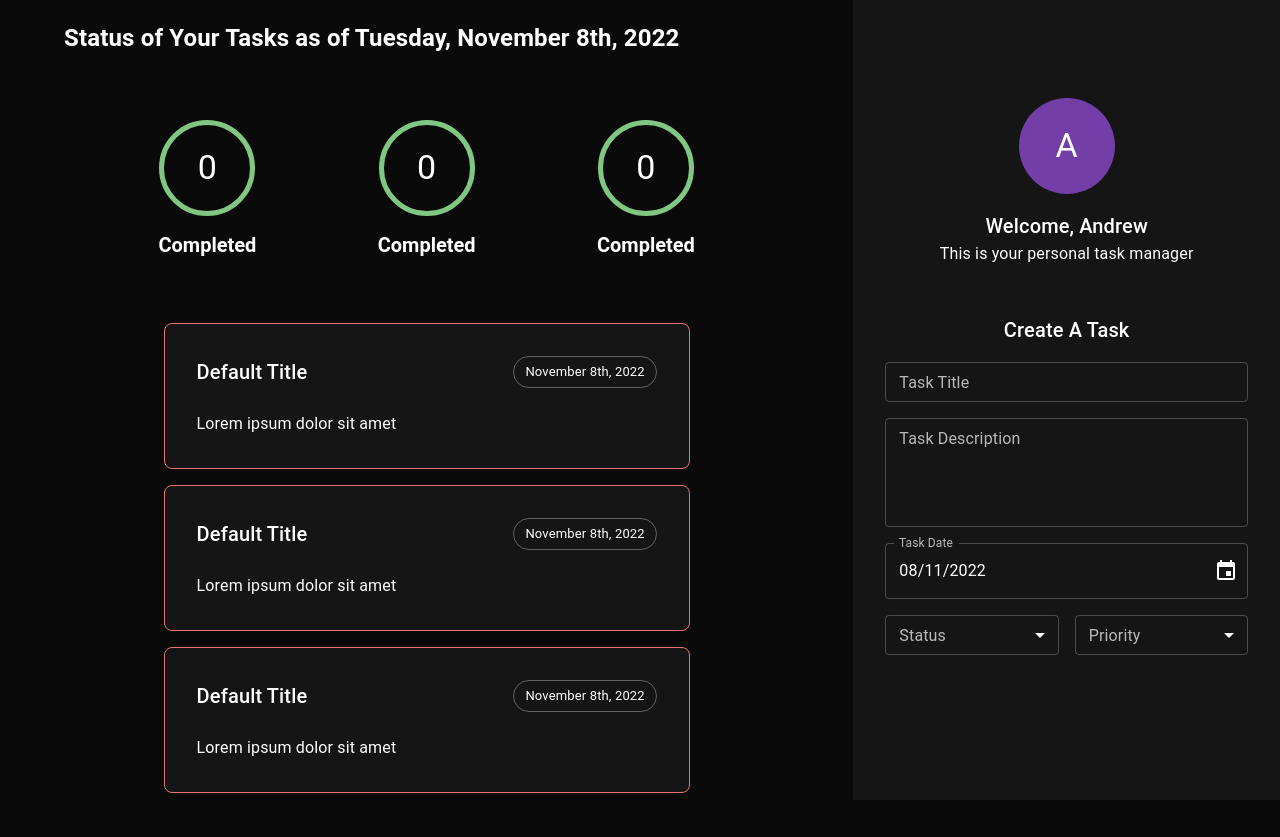
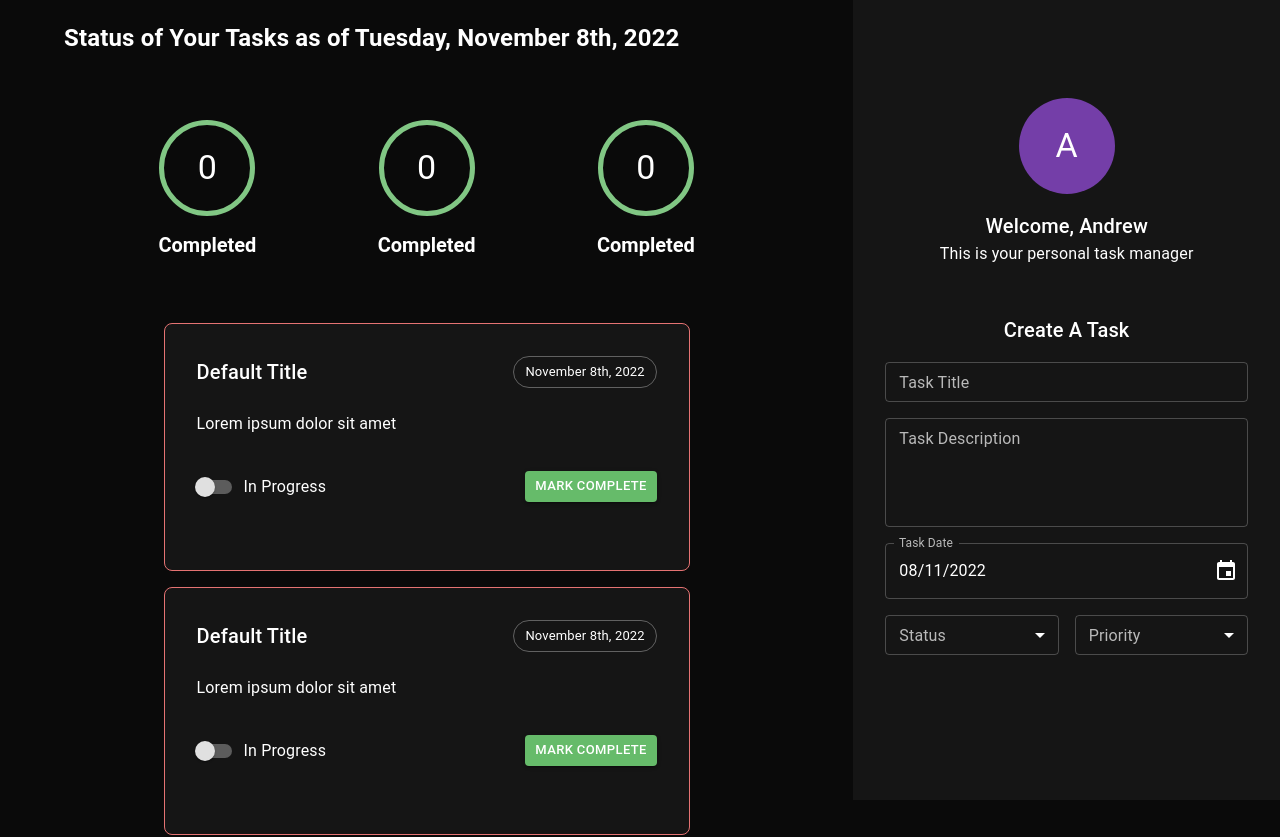
Before and after one commit to atmason90/task-manager, a React (Create React App) app in the folder task-manager/: page / in a window 1280 px wide. Shown: the top 837 px of the page. Before the commit the page ends 809 px from the top, so only its background shows below. Built offline with nearby package versions, Linux system fonts and the light colour scheme.

Commit message:
create taskFooter component

```diff
--- /dev/null
+++ b/task-manager/src/components/task/_taskFooter.tsx
@@ -0,0 +1,32 @@
+import React, { FC, ReactElement } from 'react';
+import {
+    Box,
+    Button,
+    FormControlLabel,
+    Switch,
+ } from '@mui/material';
+
+
+export const TaskFooter: FC = (): ReactElement => {
+  return (
+   <Box
+    display='flex'
+    justifyContent='space-between'
+    alignItems='center'
+    my={4}
+   >
+    <FormControlLabel
+        label='In Progress'
+        control={<Switch color='warning'/>}
+    />
+    <Button
+        variant='contained'
+        color='success'
+        size='small'
+        sx={{color: '#ffffff'}}
+    >
+        Mark Complete
+    </Button>
+   </Box>
+  )
+}
--- a/task-manager/src/components/task/task.tsx
+++ b/task-manager/src/components/task/task.tsx
@@ -2,6 +2,7 @@
 import { Box } from '@mui/material';
 import { TaskHeader } from './_taskHeader';
 import { TaskDescription } from './_taskDescription';
+import { TaskFooter } from './_taskFooter';
 
 export const Task: FC = (props): ReactElement => {
     return (
@@ -25,6 +26,7 @@
             {/* task description */}
             <TaskDescription />
             {/* task footer */}
+            <TaskFooter />
 
         </Box>
     )
```
